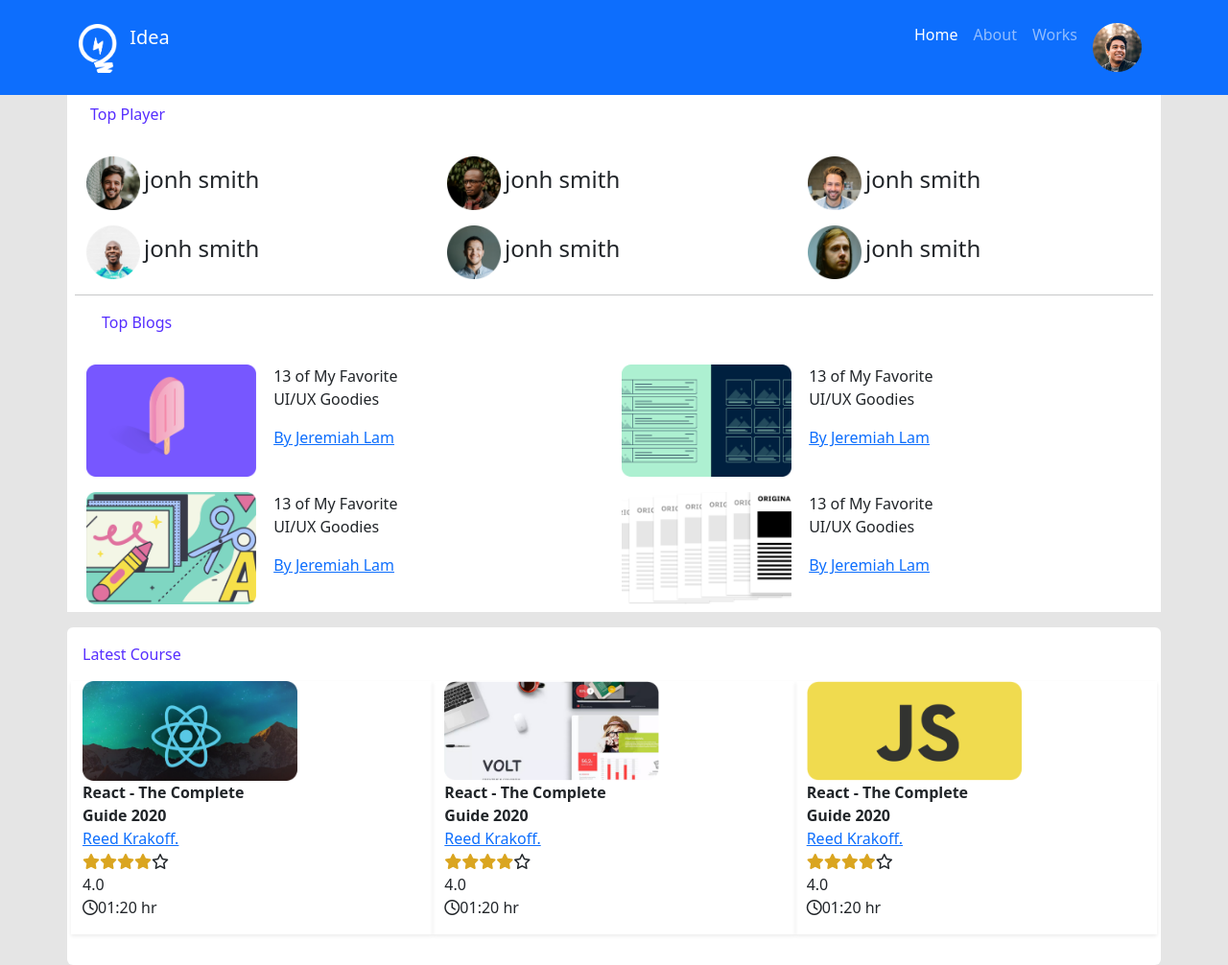
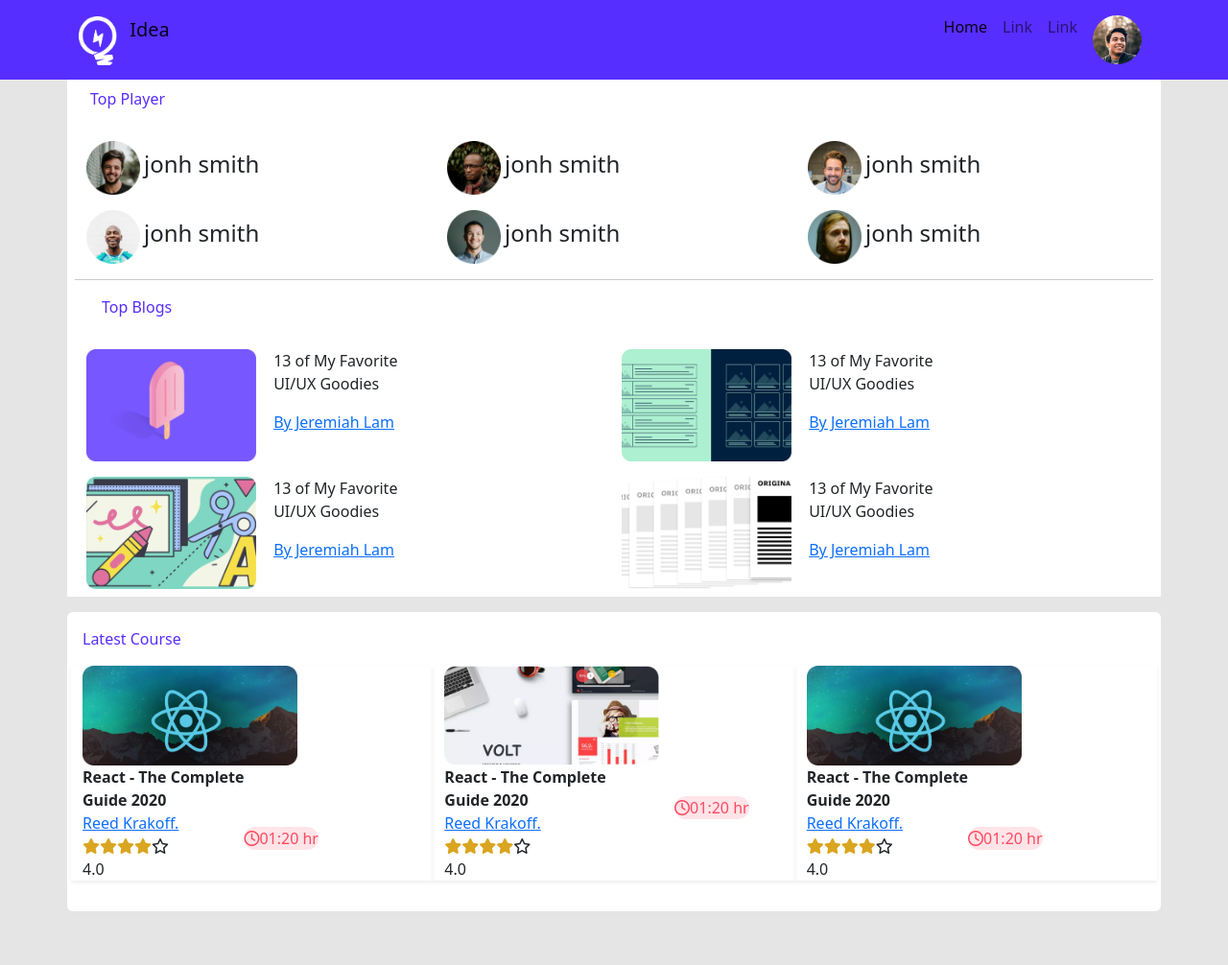
Before and after one commit to apon13/responsive-bootstrap, a plain HTML site: page index.html in a window 1280 px wide. Shown: the whole page at 96% size. After the commit the page ends 950 px from the top, so only its background shows below. Drawn offline with Linux system fonts and the light colour scheme.

Commit message:
layout23546864578856655

```diff
--- a/index.html
+++ b/index.html
@@ -11,12 +11,39 @@
 </head>
 
 <body style="background-color: #E5E5E5;">
-    <header>
-        <nav class="navbar navbar-expand-sm navbar-dark bg-primary p-3">
+    <header style="background-color: #562EFF;">
+        <nav class="navbar navbar-expand-sm text-danger">
             <div class="container">
                 <a class="navbar-brand" href="#"><img width="40px" height="51px" src="images/icons/logo.png" alt="Logo"
                         width="30" height="24" class="d-inline-block align-text-top">
                     <span class="ms-2">Idea</span></a>
+                <button class="navbar-toggler" type="button" data-bs-toggle="collapse"
+                    data-bs-target="#navbarTogglerDemo02" aria-controls="navbarTogglerDemo02" aria-expanded="false"
+                    aria-label="Toggle navigation">
+                    <span class="navbar-toggler-icon"></span>
+                </button>
+                <div class="collapse navbar-collapse" id="navbarTogglerDemo02">
+                    <ul class="navbar-nav ms-auto mb-2 mb-lg-0">
+                        <li class="nav-item">
+                            <a class="nav-link active" aria-current="page" href="#">Home</a>
+                        </li>
+                        <li class="nav-item">
+                            <a class="nav-link" href="#">Link</a>
+                        </li>
+                        <li class="nav-item">
+                            <a class="nav-link" href="#">Link</a>
+                        </li>
+                        <li class="nav-item">
+                            <a class="nav-link" href="#"><img width="51px" height="51px" src="images/icons/profile.png"
+                                    alt=""></a>
+                        </li>
+                    </ul>
+                </div>
+            </div>
+        </nav>
+        <!-- <nav class="navbar navbar-expand-lg navbar-dark bg-primary p-3">
+            <div class="container">
+
                 <button class="navbar-toggler" type="button" data-bs-toggle="collapse"
                     data-bs-target="#navbarSupportedContent" aria-controls="navbarSupportedContent"
                     aria-expanded="false" aria-label="Toggle navigation">
@@ -33,16 +60,14 @@
                         <li class="nav-item">
                             <a class="nav-link" href="#">Works</a>
                         </li>
-                        <li class="nav-item">
-                            <a class="nav-link" href="#"><img width="51px" height="51px" src="images/icons/profile.png"
-                                    alt=""></a>
-                        </li>
+
                     </ul>
 
                 </div>
             </div>
-        </nav>
+        </nav> -->
     </header>
+
 
     <section class="container p-2 bg-white">
         <div>
@@ -148,19 +173,23 @@
 
                 <div class="col-lg-4 shadow-sm col-md-6 col-12">
                     <img width="224px" height="104px" src="images/courses/course-1.png" alt="">
+                    <div class="d-flex align-items-center">
+                        <div>
                             <p class="mb-0 fw-bold">React - The Complete <br> Guide 2020</p>
                             <a class="mb-0" href="">Reed Krakoff.</a>
                             <p class="mb-0"> <i class="fa-solid fa-star" style="color: goldenrod;"></i><i
                                     class="fa-solid fa-star" style="color: goldenrod;"></i><i class="fa-solid fa-star "
-                            style="color: goldenrod;"></i><i class="fa-solid fa-star" style="color: goldenrod;"></i><i
-                            class="fa-regular fa-star"></i></p>
+                                    style="color: goldenrod;"></i><i class="fa-solid fa-star"
+                                    style="color: goldenrod;"></i><i class="fa-regular fa-star"></i></p>
                             <p class="mb-0">4.0</p>
-
-                    <div>
-                        <p><i class="fa-regular fa-clock"></i>01:20 hr</p>
+                        </div>
+                        <div class="mt-5" style="color: #FF4A60;">
+                            <p class="rounded-pill" style="background-color: #FFE4E8;"><i
+                                    class="fa-regular fa-clock"></i>01:20 hr</p>
                         </div>
                     </div>
-                <div class="col-lg-4 shadow-sm col-md-6 col-12">
+                </div>
+                <div class="col-lg-4 shadow-sm col-md-6 col-12  position-relative">
                     <img width="224px" height="104px" src="images/courses/course-2.png" alt="">
                     <p class="mb-0 fw-bold">React - The Complete <br> Guide 2020</p>
                     <a class="mb-0" href="">Reed Krakoff.</a>
@@ -170,24 +199,29 @@
                             class="fa-regular fa-star"></i></p>
                     <p class="mb-0">4.0</p>
 
-                    <div>
-                        <p><i class="fa-regular fa-clock"></i>01:20 hr</p>
+                    <div class="position-absolute bottom-0 mx-5 mb-5 end-0" style="color: #FF4A60;">
+                        <p class="rounded-pill" style="background-color: #FFE4E8;"><i
+                                class="fa-regular fa-clock"></i>01:20 hr</p>
                     </div>
                 </div>
                 <div class="col-lg-4 shadow-sm col-md-6 col-12">
-                    <img width="224px" height="104px" src="images/courses/course-3.png" alt="">
+                    <img width="224px" height="104px" src="images/courses/course-1.png" alt="">
+                    <div class="d-flex align-items-center">
+                        <div>
                             <p class="mb-0 fw-bold">React - The Complete <br> Guide 2020</p>
                             <a class="mb-0" href="">Reed Krakoff.</a>
                             <p class="mb-0"> <i class="fa-solid fa-star" style="color: goldenrod;"></i><i
                                     class="fa-solid fa-star" style="color: goldenrod;"></i><i class="fa-solid fa-star "
-                            style="color: goldenrod;"></i><i class="fa-solid fa-star" style="color: goldenrod;"></i><i
-                            class="fa-regular fa-star"></i></p>
+                                    style="color: goldenrod;"></i><i class="fa-solid fa-star"
+                                    style="color: goldenrod;"></i><i class="fa-regular fa-star"></i></p>
                             <p class="mb-0">4.0</p>
-
-                    <div>
-                        <p><i class="fa-regular fa-clock"></i>01:20 hr</p>
+                        </div>
+                        <div class="mt-5" style="color: #FF4A60;">
+                            <p class="rounded-pill" style="background-color: #FFE4E8;"><i
+                                    class="fa-regular fa-clock"></i>01:20 hr</p>
                         </div>
                     </div>
+
 
 
 
```
Lines whose indentation alone changed are shown as unchanged.
